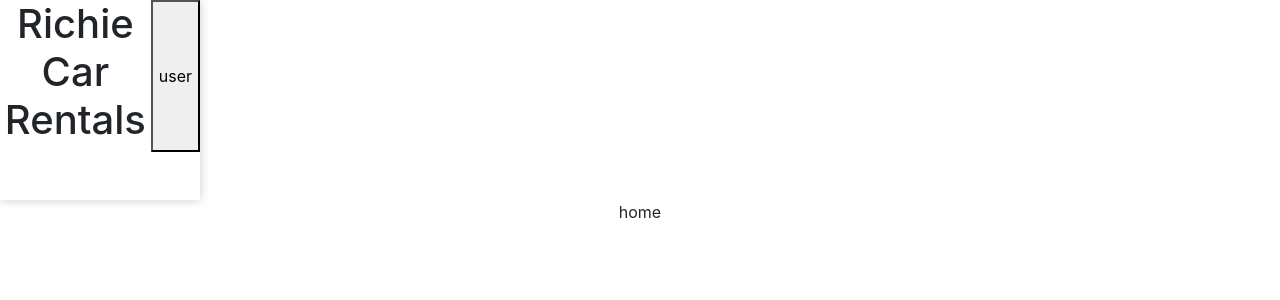
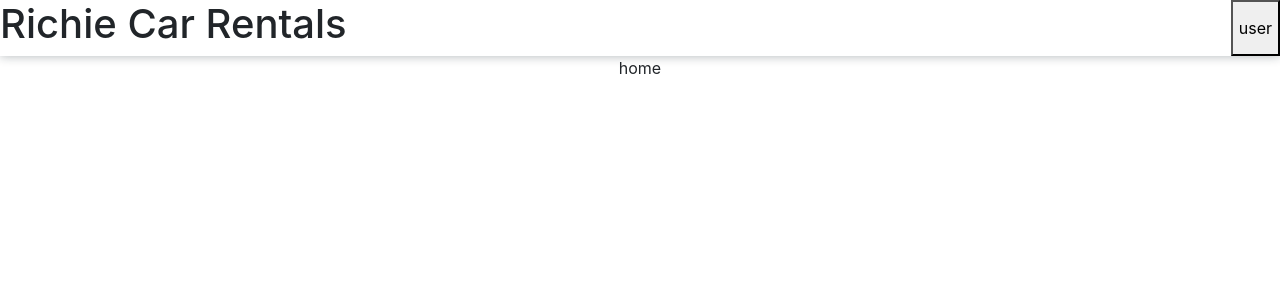
Before and after one commit to Chezo25/Richiecars, a React (Create React App) app: page / in a window 1280 px wide. Shown: the top 300 px of the page. Built offline with nearby package versions, Linux system fonts and the light colour scheme.

Commit message:
fix shadow

```diff
--- a/src/index.css
+++ b/src/index.css
@@ -10,8 +10,7 @@ code {
 }
 
 .box {
-    width: 200px;
-    height: 200px;
+
     background-color: white;
-    box-shadow: 0px 0px 10px rgba(0, 0, 0, 0.2);
+     box-shadow: 0px 0px 10px rgba(14, 30, 37, 0.32);
 }
```
